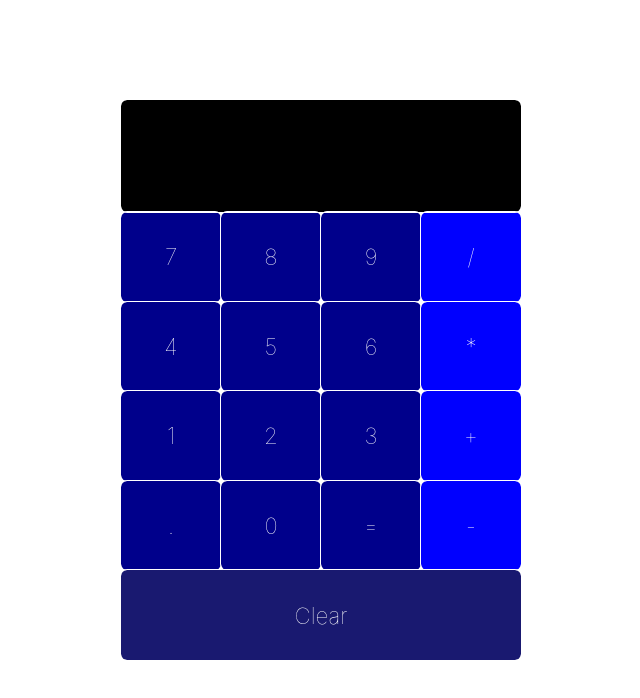
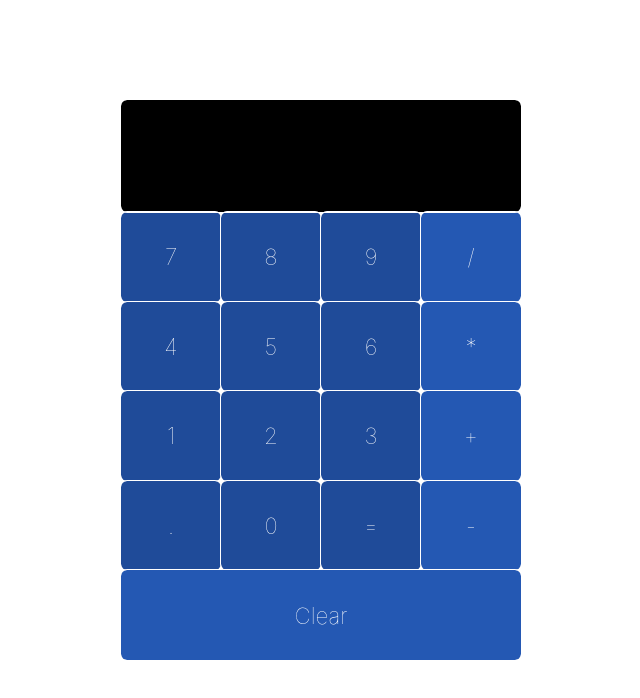
Before and after one commit to kirawoods/react-calculator, a React (Create React App) app: page / in a window 1280 px wide. Shown: the top 698 px of the page, without its empty margins (319-959 px from the left). Built offline with nearby package versions, Linux system fonts and the light colour scheme.

Commit message:
changed color scheme

```diff
--- a/src/components/Button.css
+++ b/src/components/Button.css
@@ -5,7 +5,7 @@
     align-items: center;
     font-weight: lighter;
     font-size: 1.4em;
-    background-color: darkblue;
+    background-color:#1F4B99;
     color: white;
     flex: 1;
     outline: 1px solid white;
@@ -15,15 +15,10 @@
 }
 
 .button-wrapper:hover {
-    background-color: rgb(1, 1, 71);
+    filter: brightness(130%);
 }
 
 
 .operator {
-    background-color: blue;
-    color: white;
+    background-color:#2458B3;
 }
-
-.operator:hover {
-    background-color: rgb(2, 2, 177);
-}
--- a/src/components/ClearButton.css
+++ b/src/components/ClearButton.css
@@ -5,7 +5,7 @@
     align-items: center;
     font-weight: lighter;
     font-size: 1.4em;
-    background-color: midnightblue;
+    background-color: #2458B3;
     color: white;
     flex: 1;
     outline: 1px solid white;
@@ -15,5 +15,5 @@
 }
 
 .clear-button:hover {
-    background-color: rgb(1, 1, 71);
+    filter: brightness(130%);
 }
```
